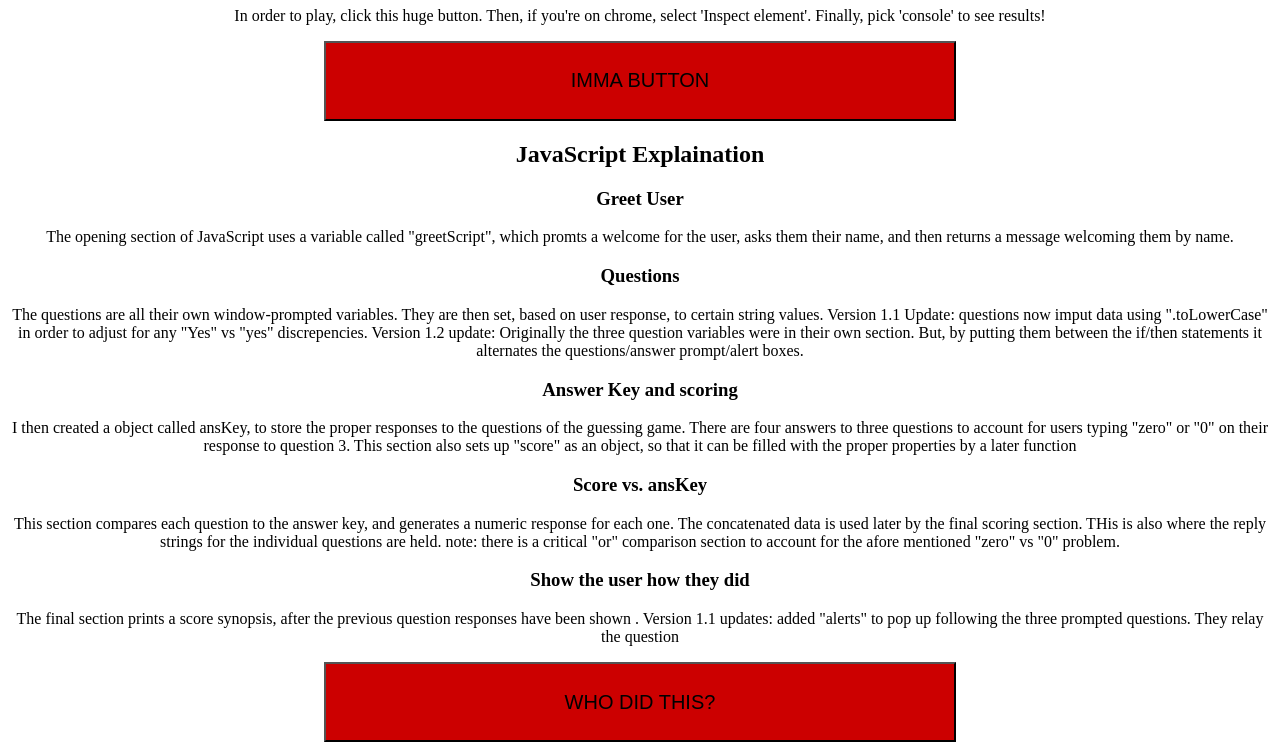
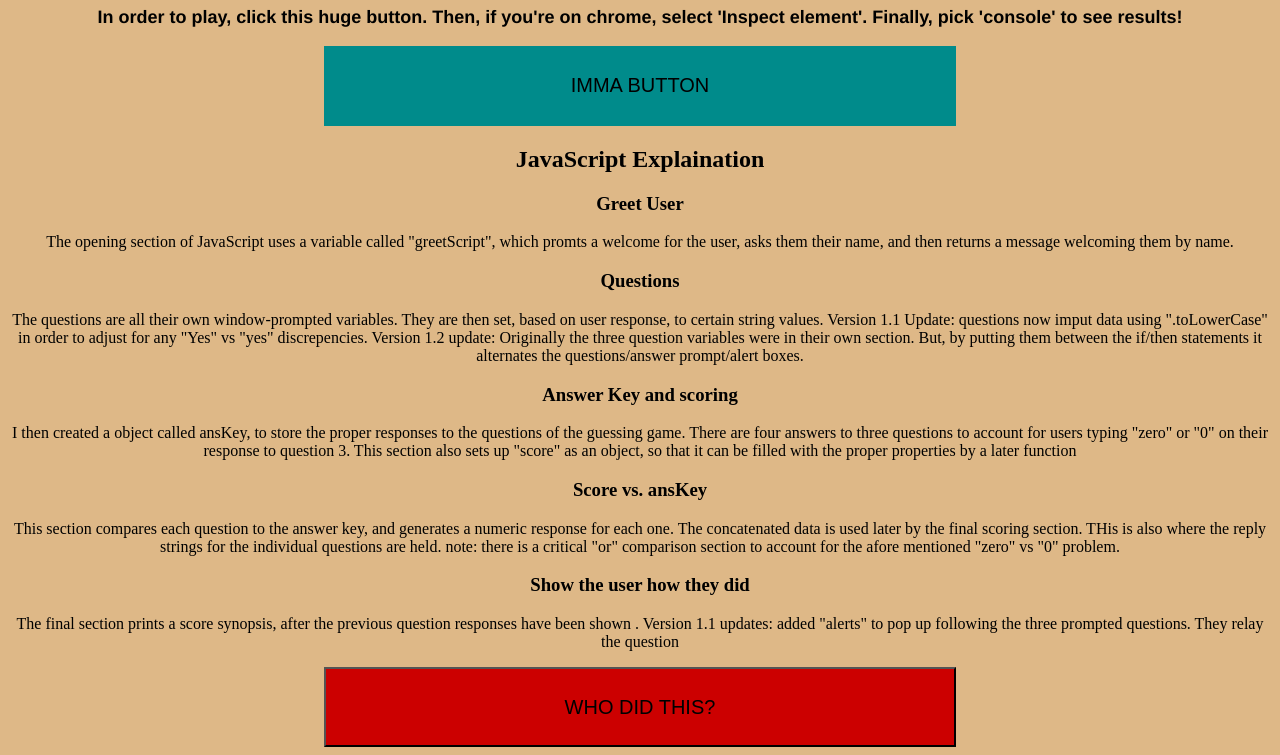
Before and after one commit to jakeherold/guessingGame, a plain HTML site: page guessingGamelocal/index.html in a window 1280 px wide. Shown: the part 73-828 px from the top of the page. Drawn offline with Linux system fonts and the light colour scheme.

Commit message:
re-styled HTML, finalized error correction, finalized summary message, finalized if/else logic

```diff
--- a/guessingGamelocal/game.js
+++ b/guessingGamelocal/game.js
@@ -75,6 +75,8 @@ alert("Thank you so much for taking my quiz, " + greetScript + "! " + "Your scor
 
 }
 
+//Button to inform user about the creator of this page//
+
 function credits (){
   alert("Created by Jake Herold in October 2015");
 }
--- a/guessingGamelocal/index.html
+++ b/guessingGamelocal/index.html
@@ -3,13 +3,15 @@
 <head>
     <title> Guessing  Game </title>
     <script src="game.js"></script>
+
 </head>
-<body style="text-align: center;">
+<body style="text-align: center; background-color: BurlyWood;">
     <h1>Guessing Game v1.0</h1>
 
-    <p>In order to play, click this huge button. Then, if you're on chrome, select 'Inspect element'. Finally, pick 'console' to see results!</p>
 
-    <button style="width: 50%; height: 80px; background-color: #CC0000; font-size: 20px; color: #000000;" onclick="imma()">
+    <p style="font-family: Helvetica, sans-serif; font-size: 18px; text-align: center; color: black;"> <b>In order to play, click this huge button. Then, if you're on chrome, select 'Inspect element'. Finally, pick 'console' to see results! </b></p>
+
+    <button style="width: 50%; height: 80px; background-color: #CC0000; font-size: 20px; background-color: DarkCyan; border: 4px, black;" onclick="imma()">
     IMMA BUTTON
     </button>
 
```
